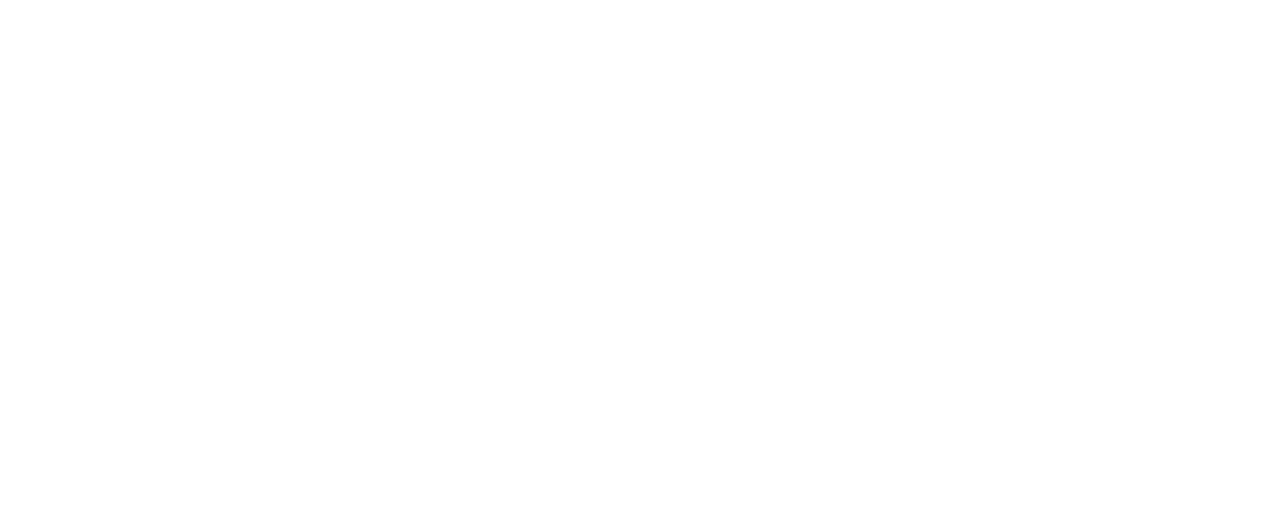
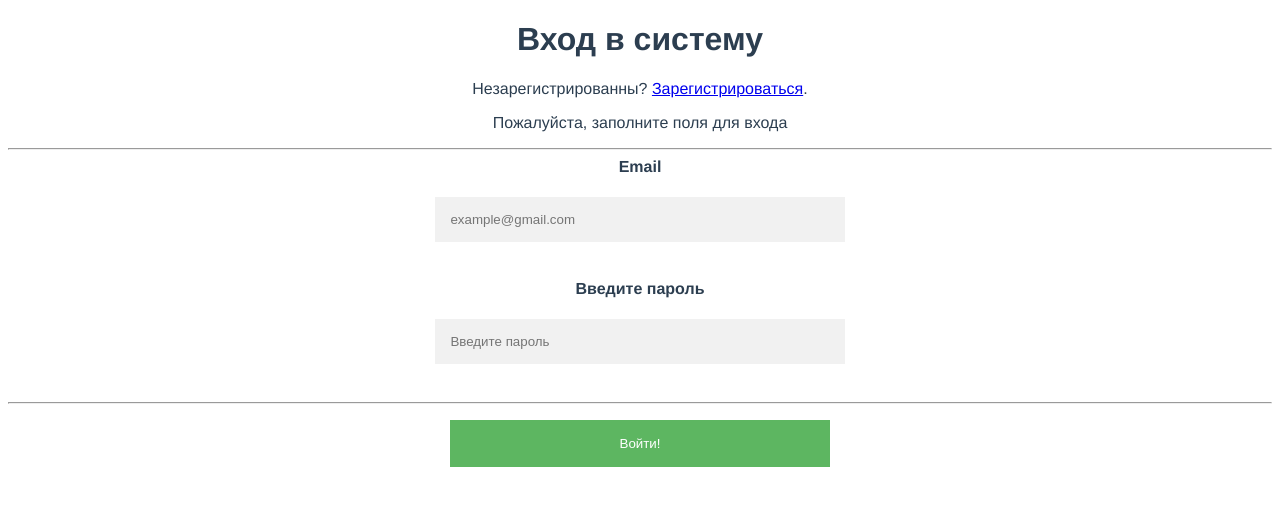
Before and after one commit to pilya-vrn/todo-list.vue-cli, a Vue app: page /signin in a window 1280 px wide. Shown: the top 506 px of the page. Built offline with nearby package versions, Linux system fonts and the light colour scheme.

Commit message:
Добавил страницу входа (#3)

```diff
--- a/src/components/CreateTask.vue
+++ b/src/components/CreateTask.vue
@@ -24,6 +24,8 @@
       } else {
         this.$emit('create', this.title.trim());
         this.title = '';
+        // eslint-disable-next-line no-console
+        console.log(this.title);
       }
     },
     onInput(evt) {
--- a/src/router/index.js
+++ b/src/router/index.js
@@ -1,6 +1,7 @@
 import Vue from 'vue';
 import VueRouter from 'vue-router';
 import Home from '../views/Home.vue';
+import SignIn from '../views/user/SignIn.vue';
 import SignUp from '../views/user/SignUp.vue';
 
 Vue.use(VueRouter);
@@ -12,15 +13,15 @@
     component: Home,
   },
   {
+    path: '/signin',
+    name: 'SignIn',
+    component: SignIn,
+  },
+  {
     path: '/signup',
     name: 'SignUp',
     component: SignUp,
   },
-  // {
-  //   path: '/about',
-  //   name: 'About',
-  //   component: 'About',
-  // },
 ];
 
 const router = new VueRouter({
--- /dev/null
+++ b/src/views/user/SignIn.vue
@@ -0,0 +1,84 @@
+<template>
+  <form class="container" @submit="signIn">
+    <h1>Вход в систему</h1>
+
+    <div class="container signin">
+    <p>Незарегистрированны? <router-link to="signup">Зарегистрироваться</router-link>.</p>
+    <!-- сделать ссылку на страницу регистрации-->
+    </div>
+
+    <p>Пожалуйста, заполните поля для входа</p>
+    <hr>
+
+    <label for="email"><b>Email</b></label>
+    <p>
+    <input type="email" placeholder="example@gmail.com"
+    name="email" maxlength="33" required v-model="email" >
+    <p>
+
+    <label for="psw"><b>Введите пароль</b></label>
+    <p>
+    <input type="password" placeholder="Введите пароль"
+    name="psw" maxlength="33" required v-model="psw">
+    <p>
+
+    <hr>
+    <button type="submit" class="registerbtn" >
+      Войти!</button>
+  </form>
+
+</template>
+
+<script>
+export default {
+  name: 'SignIn',
+  data() {
+    return {
+      email: '',
+      psw: '',
+    };
+  },
+  methods: {
+    signIn() {
+      const re = /\S+@\S+\.\S+/;
+
+      if ((this.email === '') || (this.psw === '')) {
+        // eslint-disable-next-line no-alert
+        alert('Заполните все  поля!');
+      } else if (!re.test(this.email)) {
+        // eslint-disable-next-line no-alert
+        alert('Введите корректный email');
+      } else {
+        // eslint-disable-next-line no-alert
+        alert('Добро пожаловать');
+      }
+      this.email = '';
+      this.psw = '';
+    },
+    // проверка логина и пароля
+  },
+};
+</script>
+
+<style scoped>
+
+ input[type=password], input[type=email]  {
+  width: 30%;
+  padding: 15px;
+  margin: 5px 0 22px 0;
+  display: inline-block;
+  border: none;
+  background: #f1f1f1;
+}
+.registerbtn {
+  background-color: #4CAF50;
+  color: white;
+  padding: 16px 20px;
+  margin: 8px 0;
+  border: none;
+  cursor: pointer;
+  width: 30%;
+  opacity: 0.9;
+}
+
+</style>
```
